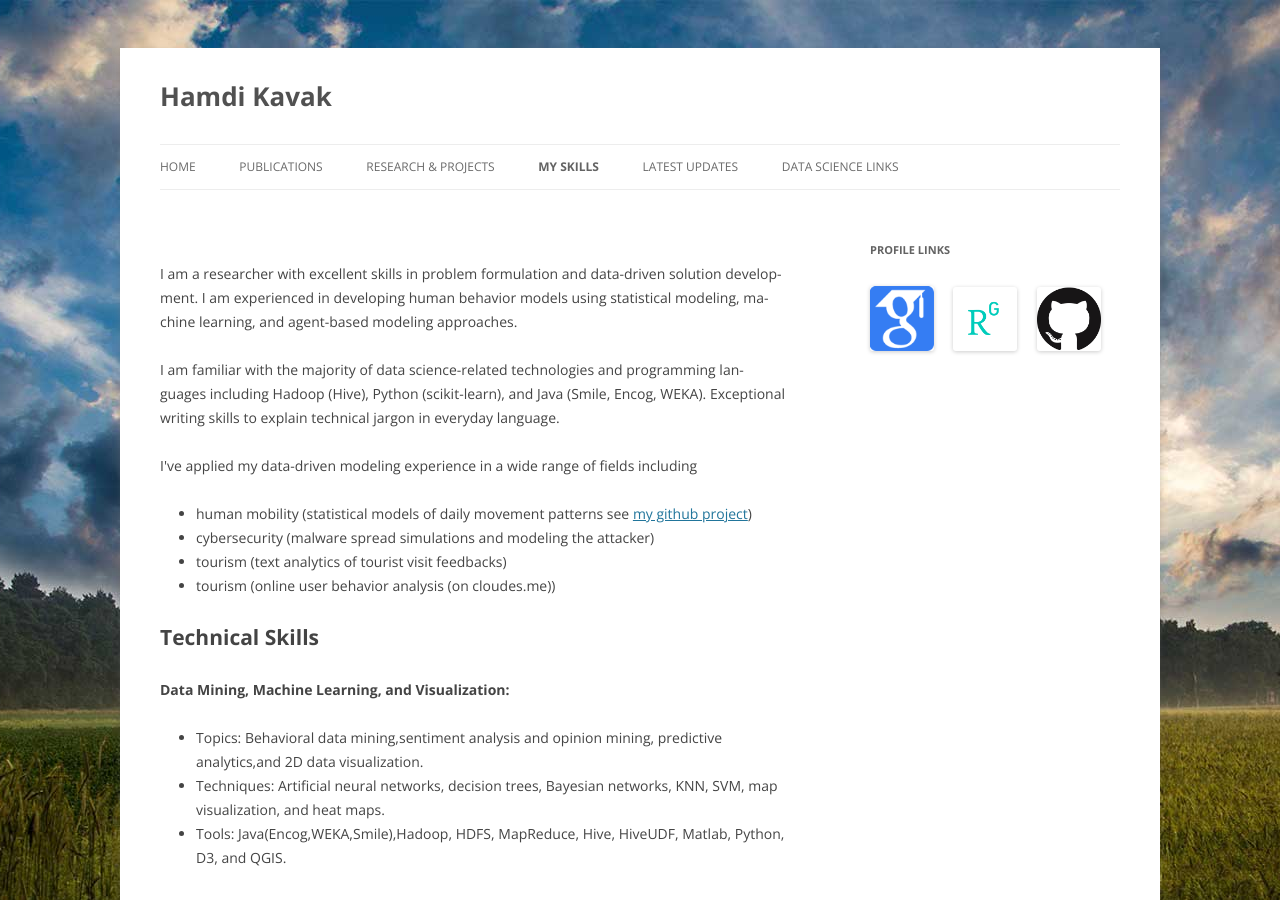
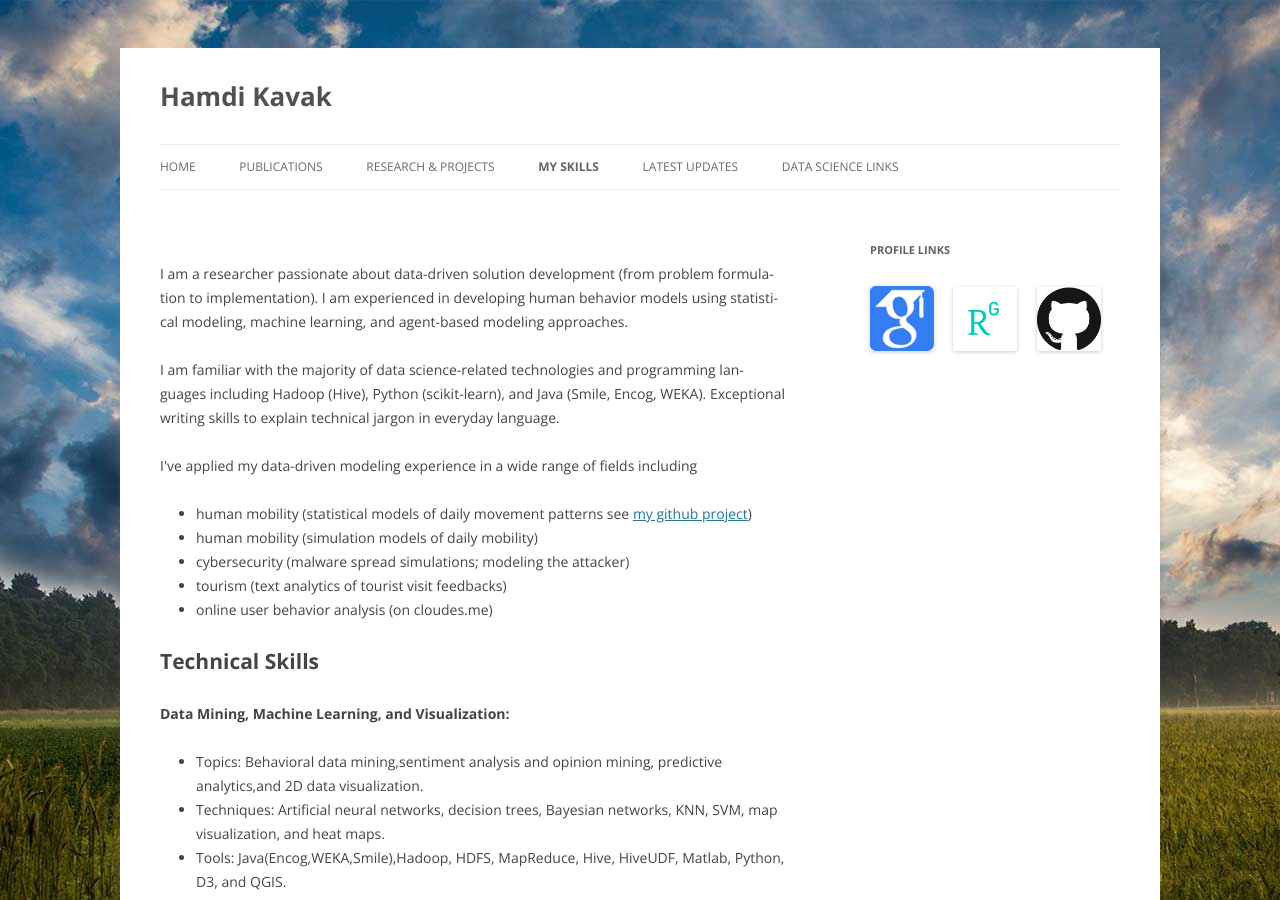
Before and after one commit to hamdikavak/hamdikavak.github.io, a Jekyll site: the page built from skills/index.html, in a window 1280 px wide and 900 px high. Built offline with Jekyll 4.4.1, drawn with Linux system fonts in a browser that asks for light colours; nearby versions of some CDN libraries; library files that are not in the unit come from our copies.

Commit message:
Update index.html

```diff
--- a/skills/index.html
+++ b/skills/index.html
@@ -6,7 +6,7 @@ description: Hamdi Kavak's skills.
 current_page_skills: current_page_item
 ---
 <p>
-I am a researcher with excellent skills in problem formulation and data-driven solution development. I am experienced in developing human behavior models using statistical modeling, machine learning, and agent-based modeling approaches.
+I am a researcher passionate about data-driven solution development (from problem formulation to implementation). I am experienced in developing human behavior models using statistical modeling, machine learning, and agent-based modeling approaches.
 </p>
 <p>
 I am familiar with the majority of data science-related technologies and programming languages including Hadoop (Hive), Python (scikit-learn), and Java (Smile, Encog, WEKA). Exceptional writing skills to explain technical jargon in everyday language.
@@ -18,13 +18,16 @@ I've applied my data-driven modeling experience in a wide range of fields includ
         human mobility (statistical models of daily movement patterns see <a href="https://git.io/vdVD7">my github project</a>)
     </li>
     <li>
-        cybersecurity (malware spread simulations and modeling the attacker)
+        human mobility (simulation models of daily mobility)
+    </li>
+    <li>
+        cybersecurity (malware spread simulations; modeling the attacker)
     </li>
     <li>
         tourism (text analytics of tourist visit feedbacks)
     </li>
     <li>
-        tourism (online user behavior analysis (on cloudes.me))
+        online user behavior analysis (on cloudes.me)
     </li>
 </ul>
 </p>
```
